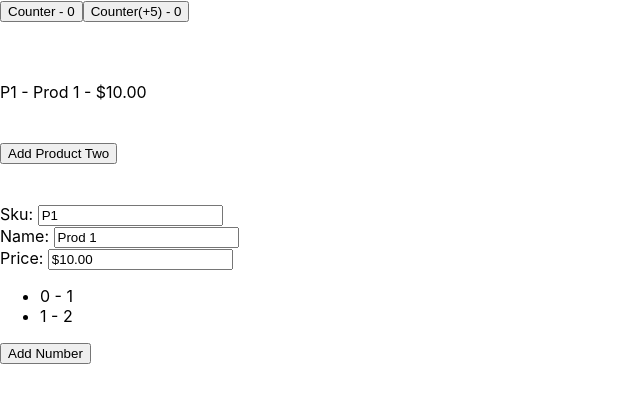
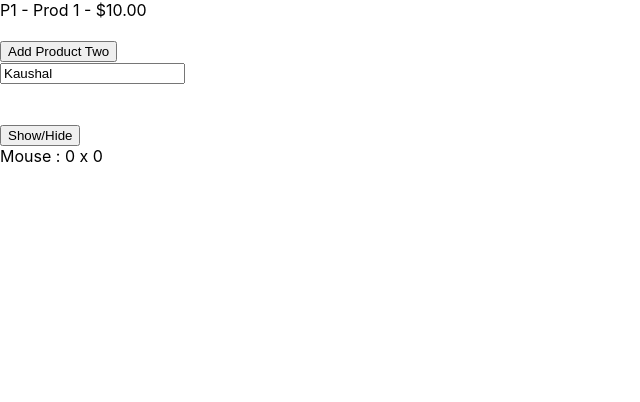
Before and after one commit to kaushal-chauhan/react-hook, a React (Create React App) app: page / in a window 1280 px wide. Shown: the top 402 px of the page, without its empty margins (0-640 px from the left). Built offline with nearby package versions, Linux system fonts and the light colour scheme.

Commit message:
Learning : useEffect : rendering, conditionally run, call only once and cleanup

```diff
--- a/src/App.js
+++ b/src/App.js
@@ -1,13 +1,21 @@
 import Counter from "./components/Counter"
 import Products from "./components/Products"
 import StateArray from "./components/StateArray"
+import UseEffectDemo from "./components/UseEffectDemo"
+import MouseEvent from "./components/MouseEvent"
+import { useState } from "react"
 
 function App() {
+  const [show, setShow] = useState(true)
   return (
     <div className="App">
-      <Counter />
+      {/* <Counter />
       <Products />
-      <StateArray />
+      <StateArray /> */}
+      <UseEffectDemo />
+      <br /><br/>
+      <button onClick={() => setShow(!show)}>Show/Hide</button>
+      {show && <MouseEvent />}
     </div>
   );
 }
--- /dev/null
+++ b/src/components/MouseEvent.js
@@ -0,0 +1,26 @@
+import React from "react"
+
+function MouseEvent() {
+    const [xPos, setXPos] = React.useState(0)
+    const [yPos, setYPos] = React.useState(0)
+    function mouseListner(e)
+    {
+        console.log("mouse move")
+        setXPos(e.clientX)
+        setYPos(e.clientY)
+    }
+    React.useEffect(() => {
+        console.log("Use Effect")
+        window.addEventListener("mousemove", mouseListner)
+        return () => {
+            console.log("Use Effect Cleanup")
+            window.removeEventListener("mousemove", mouseListner)
+        }
+    }, [])
+    return (
+        <div>
+            Mouse : {xPos} x {yPos}
+        </div>
+    )
+}
+export default MouseEvent
--- /dev/null
+++ b/src/components/UseEffectDemo.js
@@ -0,0 +1,29 @@
+import React, { useState } from "react"
+
+function UseEffectDemo()
+{
+    const [product, setProduct] = React.useState({
+        sku: "P1", name: "Prod 1", price: "$10.00"
+    })
+    const [name, setName] = React.useState('Kaushal')
+    React.useEffect(() => {
+        console.log(`Use Effect ${product.name}`)
+        document.title = `View Product "${product.name}"`
+    }, [product.name])
+    function setProductTwo()
+    {
+        setProduct({
+            sku: "P2", name: "Prod 2", price: "$20.00"
+        })
+    }
+    return (
+        <div>
+            {product.sku} - {product.name} - {product.price}
+            <br /><br />
+            <button onClick={setProductTwo}>Add Product Two</button>
+            <br />
+            <input value={name} onChange={(e) => setName(e.target.value)} />
+        </div>
+    )
+}
+export default UseEffectDemo
--- a/src/index.js
+++ b/src/index.js
@@ -6,9 +6,10 @@ import reportWebVitals from './reportWebVitals';
 
 const root = ReactDOM.createRoot(document.getElementById('root'));
 root.render(
-  <React.StrictMode>
-    <App />
-  </React.StrictMode>
+  <App />
+  // <React.StrictMode>
+  //   <App />
+  // </React.StrictMode>
 );
 
 // If you want to start measuring performance in your app, pass a function
```
